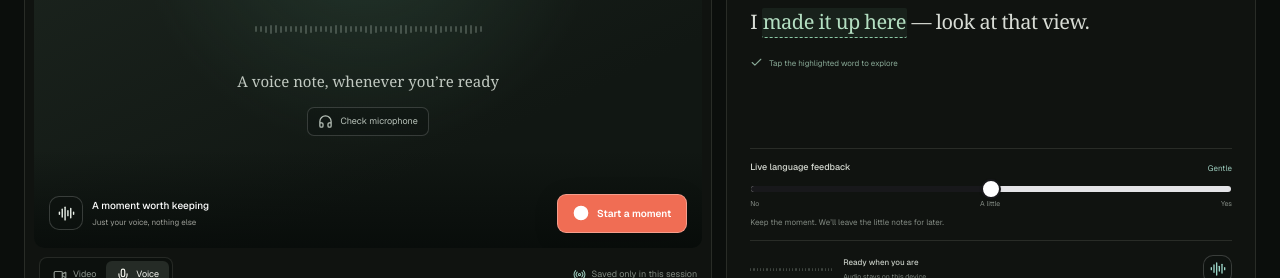
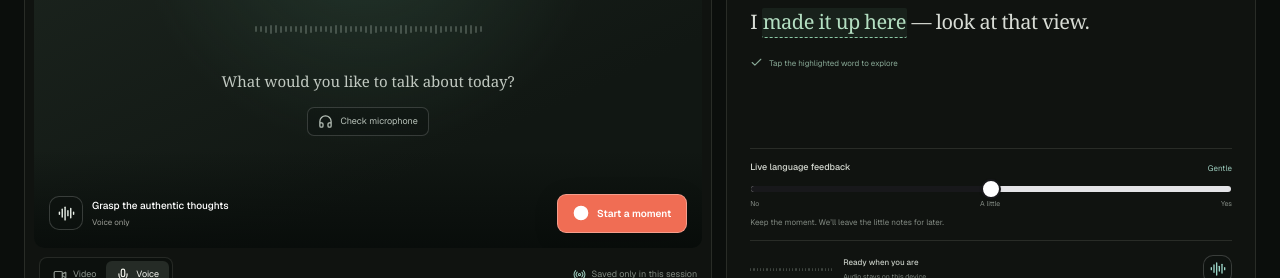
Before and after one commit to wangziqiolivia/Phrase-DubHacks26, a Next.js app: page / in a window 1280 px wide. Both pictures are taken after a click on the button "Voice". Shown: the part 520-798 px from the top of the page. Built offline with nearby package versions, Linux system fonts and the light colour scheme.

Commit message:
changed text in recorder

```diff
--- a/src/components/recorder-studio.tsx
+++ b/src/components/recorder-studio.tsx
@@ -299,7 +299,7 @@ export function RecorderStudio() {
                     ))}
                   </div>
                   <p className="voice-stage-caption">
-                    {isPaused ? "A quiet pause" : isRecording ? "Listening to your story" : "A voice note, whenever you’re ready"}
+                    {isPaused ? "A quiet pause" : isRecording ? "Speak freely. Expression > accuracy" : "What would you like to talk about today?"}
                   </p>
                   {!streamActive && !isRecording && (
                     <button type="button" className="voice-enable" onClick={() => void startPreview("voice")}>
@@ -335,8 +335,8 @@ export function RecorderStudio() {
                     {mode === "video" ? <Video size={17} /> : <AudioLines size={17} />}
                   </span>
                   <span>
-                    <strong>{isRecording ? (isPaused ? "Paused" : "You’re recording") : "A moment worth keeping"}</strong>
-                    <small>{mode === "video" ? "Video and your voice, together" : "Just your voice, nothing else"}</small>
+                    <strong>{isRecording ? (isPaused ? "Paused" : "You’re recording") : "Grasp the authentic thoughts"}</strong>
+                    <small>{mode === "video" ? "Video and voice" : "Voice only"}</small>
                   </span>
                 </div>
                 <div className="record-controls">
```
